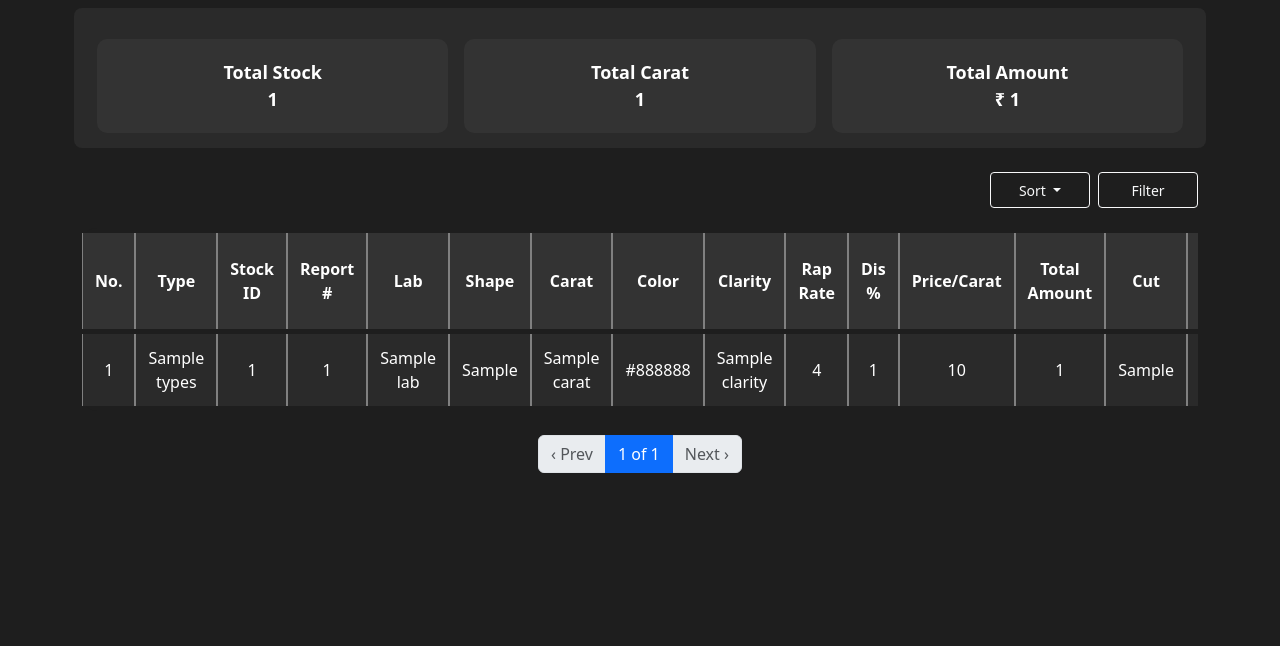
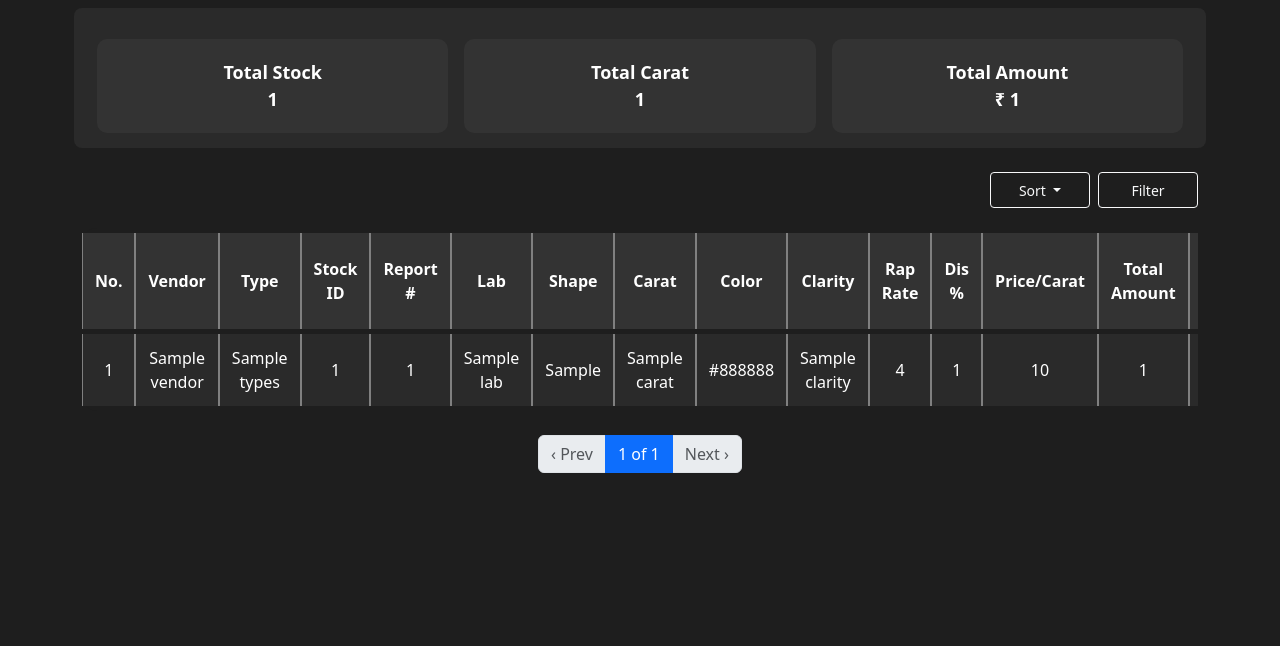
Before and after one commit to bhautik-katariya/diamond-management-system, a Django app: template customer/templates/customer/dashboard.html in a window 1280 px wide. Shown: the part 56-702 px from the top of the page. Run offline with Django 5.2, Linux system fonts and the light colour scheme; the template is opened without the code that fills it: most values are stand-ins (such as "Sample title", 1, 10 or a date in 2020).

Commit message:
dashboard changes

```diff
--- a/customer/templates/customer/dashboard.html
+++ b/customer/templates/customer/dashboard.html
@@ -110,6 +110,7 @@
         <thead>
             <tr>
                 <th>No.</th>
+                <th>Vendor</th>
                 <th>Type</th>
                 <th>Stock ID</th>
                 <th>Report #</th>
@@ -147,6 +148,7 @@
             {% for diamond in diamonds %}
             <tr>
                 <td>{{ forloop.counter }}</td>
+                <td>{{ diamond.vendor }}</td>
                 <td>{{ diamond.types }}</td>
                 <td>{{ diamond.stock_id }}</td>
                 <td>{{ diamond.report_number }}</td>
```
